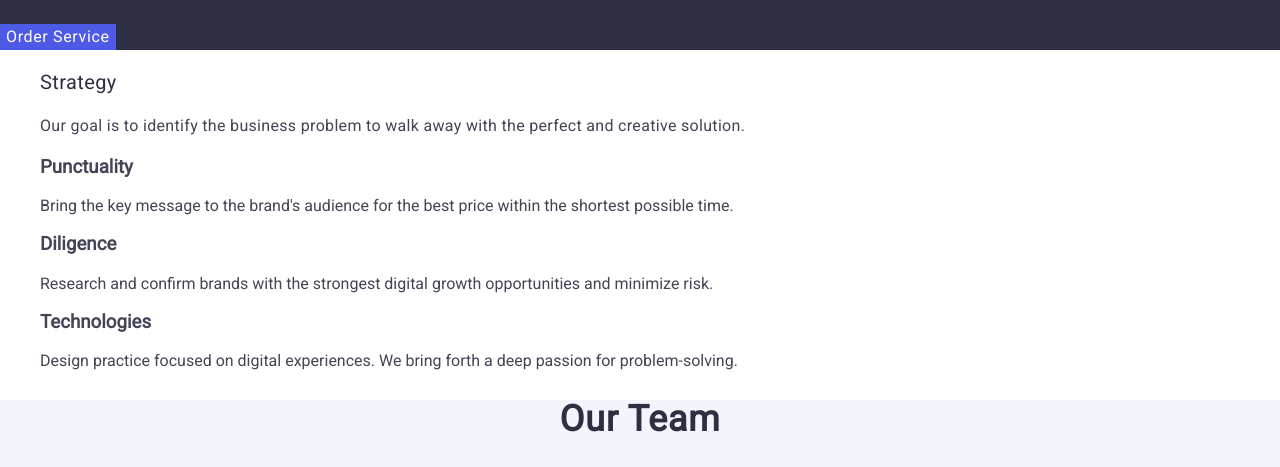
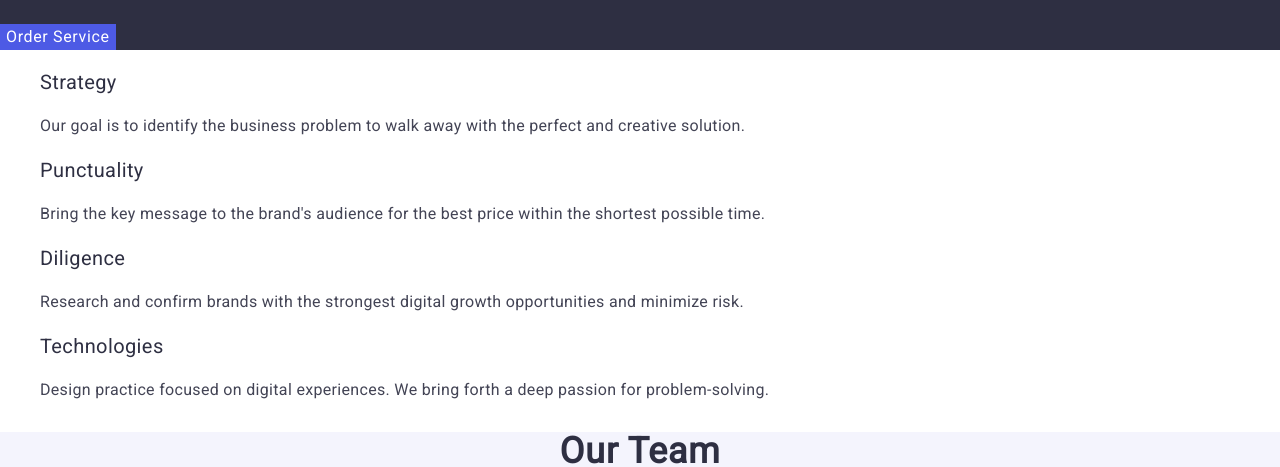
Before and after one commit to Nunam-UK/goit-markup-hw-02, a plain HTML site: page index.html in a window 1280 px wide. Shown: the part 302-769 px from the top of the page. Drawn offline with nearby package versions, Linux system fonts and the light colour scheme.

Commit message:
add index file

```diff
--- a/css/styles.css
+++ b/css/styles.css
@@ -111,6 +111,9 @@ button {
    text-align: center;
 }
 
+.benefits {
+  background-color: #ffffff;
+}
 .benefits-item-title {
   font-weight: 500;
   font-size: 20px;
@@ -138,7 +141,9 @@ line-height: 1.11;
 letter-spacing: 0.02em;
 text-align: center;
 text-transform: capitalize;
-color: #2E2F42;
+color:  #2e2f42;
+ text-align: center;
+ text-transform: capitalize;
 }
 
 .team-card {
@@ -148,8 +153,9 @@ color: #2E2F42;
 .team-title {
   font-weight: 500;
   font-size: 20px;
-  line-height: 1.5;
+  line-height: 1.2;
   letter-spacing: 0.02em;
+  color: #2e2f42;
 }
 
 .team-text {
--- a/index.html
+++ b/index.html
@@ -54,25 +54,25 @@
             </p>
           </li>
 
-          <li>
-            <h3 class="info-title">Punctuality</h3>
-            <p class="info-text">
+          <li class="benefits-list">
+            <h3 class="benefits-item-title">Punctuality</h3>
+            <p class="benefits-item-text">
               Bring the key message to the brand's audience for the best price
               within the shortest possible time.
             </p>
           </li>
 
-          <li>
-            <h3 class="info-title">Diligence</h3>
-            <p class="info-text">
+          <li class="benefits-list">
+            <h3 class="benefits-item-title">Diligence</h3>
+            <p class="benefits-item-text">
               Research and confirm brands with the strongest digital growth
               opportunities and minimize risk.
             </p>
           </li>
 
-          <li>
-            <h3 class="info-title">Technologies</h3>
-            <p class="info-text">
+          <li class="benefits-list">
+            <h3 class="benefits-item-title">Technologies</h3>
+            <p class="benefits-item-text">
               Design practice focused on digital experiences. We bring forth a
               deep passion for problem-solving.
             </p>
```
